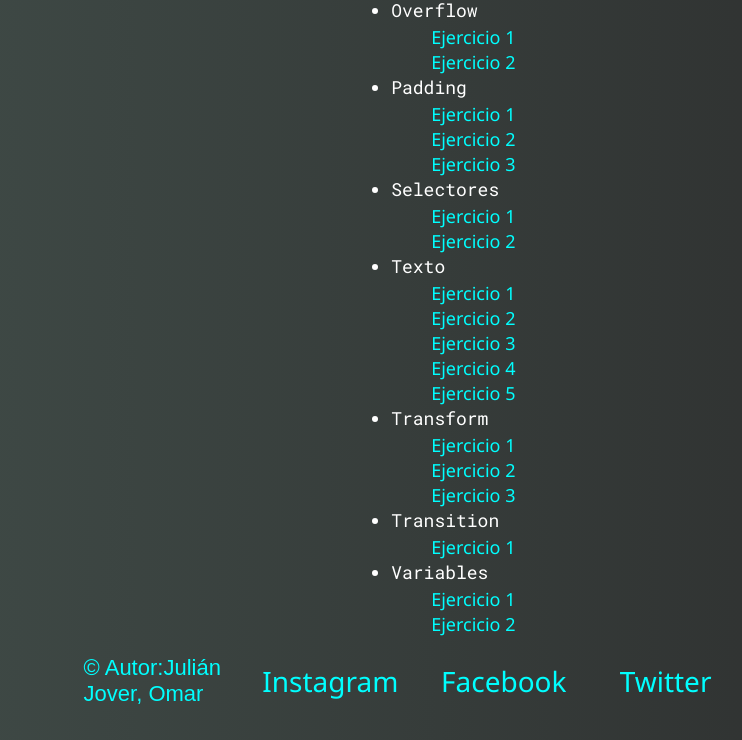
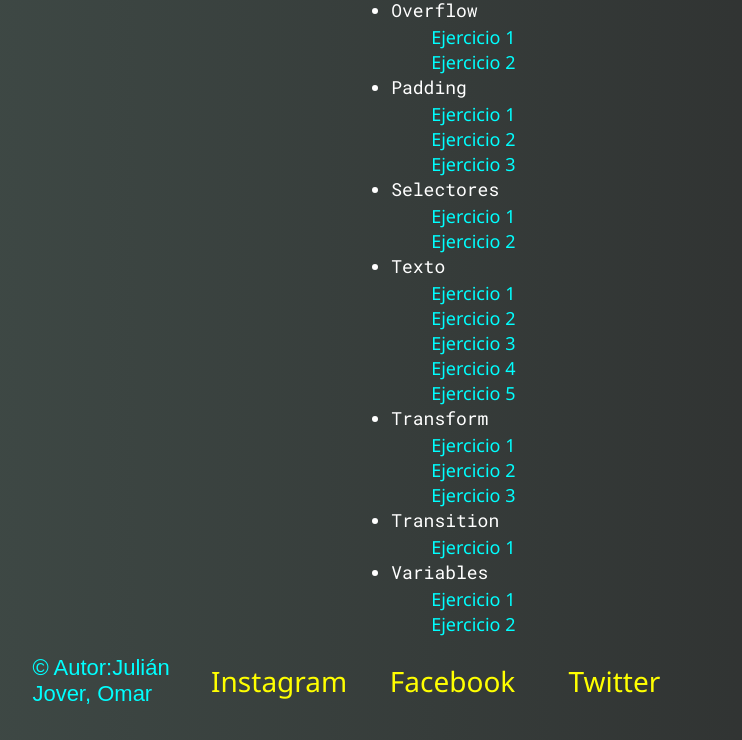
Before and after one commit to ojulian-daw/Portafolio-Omar, a plain HTML site: page pagina1.html in a window 1280 px wide. Shown: the part 1593-2333 px from the top of the page, without its empty margins (201-943 px from the left). Drawn offline with Linux system fonts and the light colour scheme; a web font is replaced by a local one.

Commit message:
Add files via upload

```diff
--- a/estils/style.css
+++ b/estils/style.css
@@ -57,7 +57,7 @@ header{
     margin-top: 10px;
 }
 .espacio1{
-    margin-top: 600px;
+    margin-top: 350px;
 }
 .div2{
     float: left;
@@ -89,7 +89,7 @@ header{
     font-style: normal;
 }
 footer{
-    margin: auto;
+    margin-left: 10%;
     width: 70%;
     margin-bottom: 30px;
 }
@@ -102,7 +102,7 @@ footer{
     font-family: sans-serif;
 }
 .spanfooter1{
-    color: cyan;
+    color: yellow;
     font-size: 28px;
     font-family: "Noto Sans", serif;
     text-decoration-line: none;
--- a/pagina1.html
+++ b/pagina1.html
@@ -102,7 +102,6 @@
             <p class="p1">
                 Actividades CSS de Programado Web Valencia.
             </p>
-
             <ul>
                 <li class="elementolista">3D</li>
                 <ul>
@@ -213,9 +212,8 @@
             </ul>
         </div>
     </div>
-
     <div class="espacio"></div>
-    <footer>
+    <footer class="footerp1">
         <table class="tablaborde">
             <tr>
                 <td class="tdenlace2">
```
